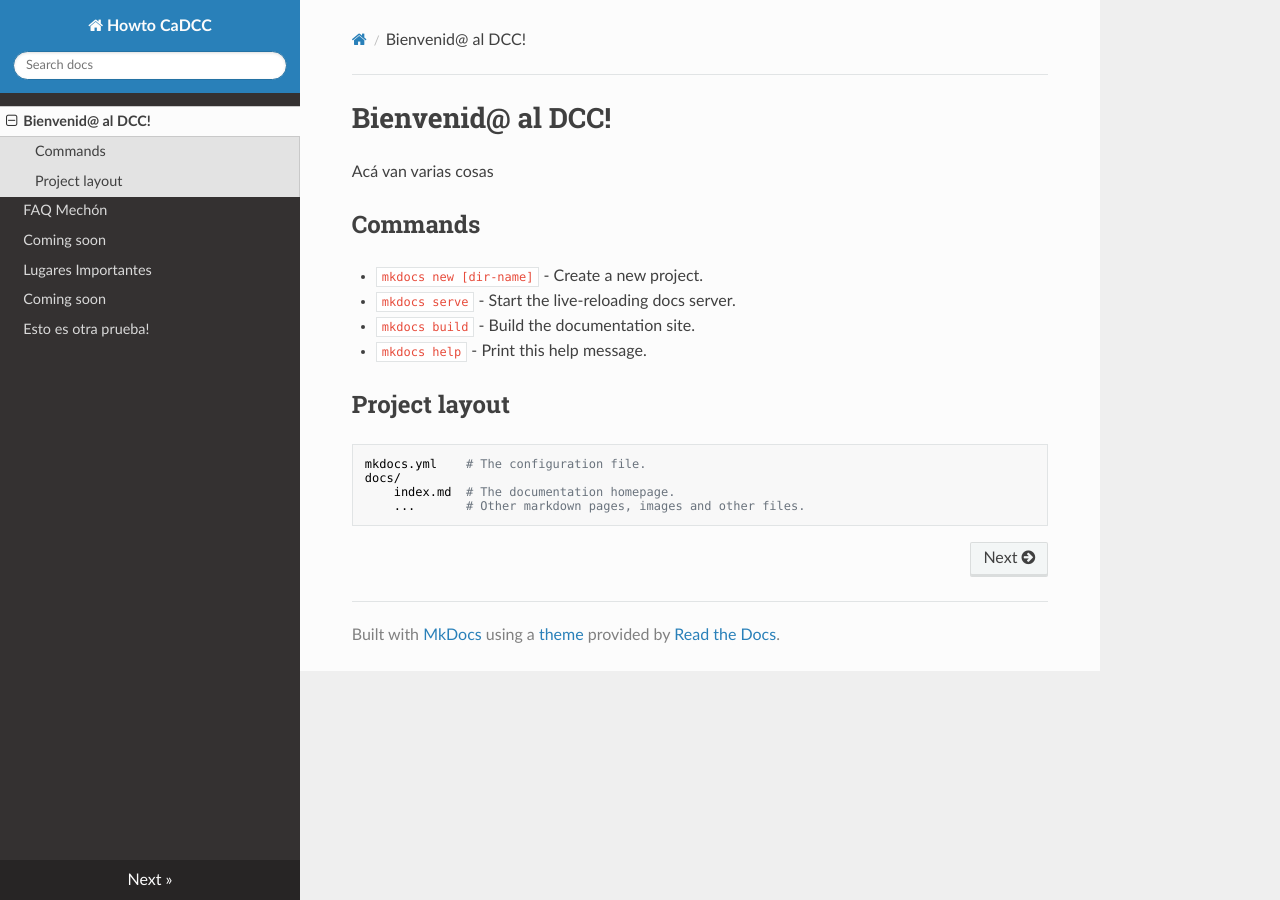
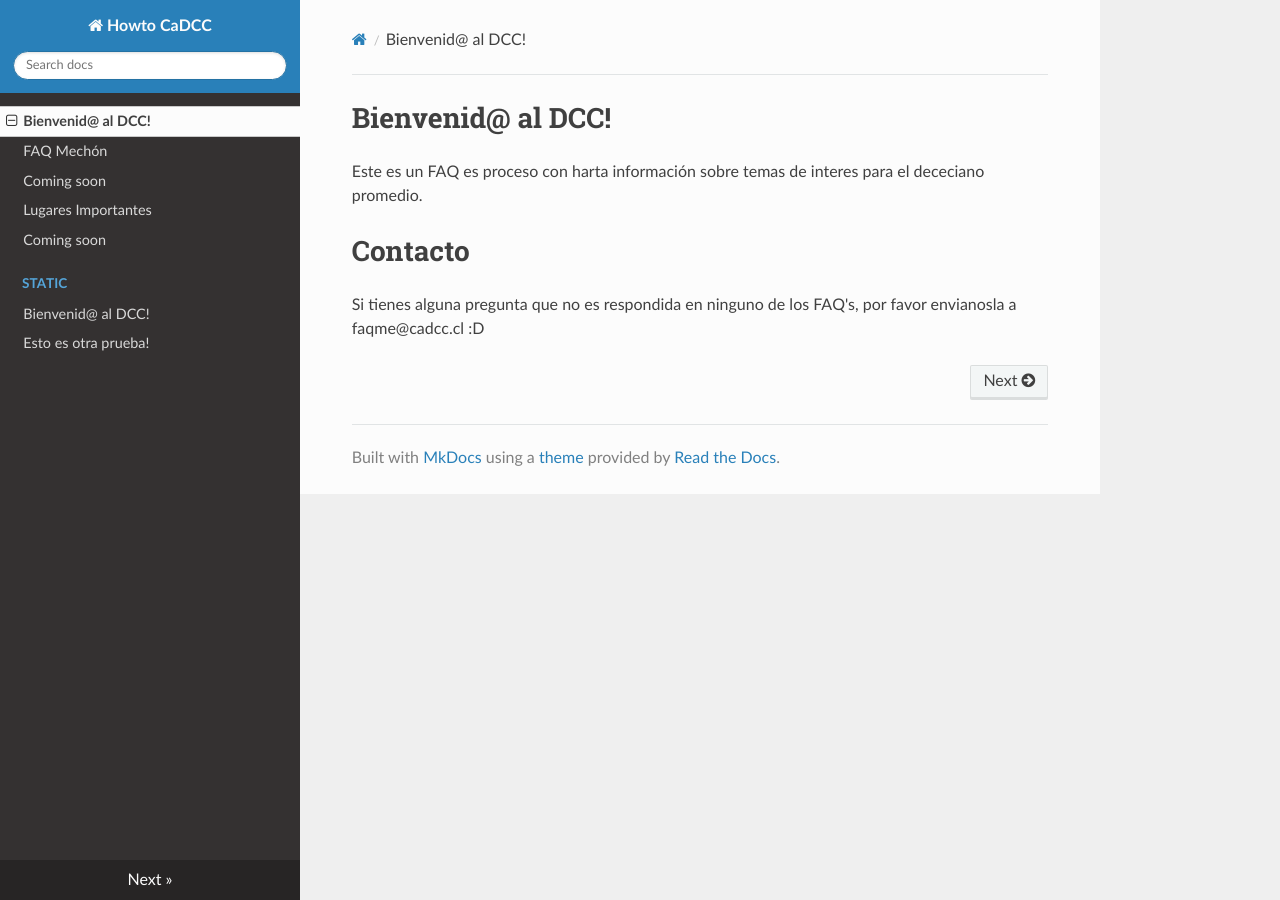
Before and after one commit to cadcc/howto, an MkDocs documentation site: the page built from docs/index.md, in a window 1280 px wide. Built offline with MkDocs 1.6.1, drawn with Linux system fonts in a browser that asks for light colours; nearby versions of some CDN libraries.

```diff
--- a/docs/index.md
+++ b/docs/index.md
@@ -1,17 +1,7 @@
 # Bienvenid@ al DCC!
 
-Acá van varias cosas
+Este es un FAQ es proceso con harta información sobre temas de interes para el dececiano promedio.
 
-## Commands
+# Contacto
 
-* `mkdocs new [dir-name]` - Create a new project.
-* `mkdocs serve` - Start the live-reloading docs server.
-* `mkdocs build` - Build the documentation site.
-* `mkdocs help` - Print this help message.
-
-## Project layout
-
-    mkdocs.yml    # The configuration file.
-    docs/
-        index.md  # The documentation homepage.
-        ...       # Other markdown pages, images and other files.
+Si tienes alguna pregunta que no es respondida en ninguno de los FAQ's, por favor envianosla a faqme@cadcc.cl :D
```
Also changed, not shown: docs/_static/index.md (added, +17 -0 lines), docs/_static/testing.md (renamed from docs/testing.md).
